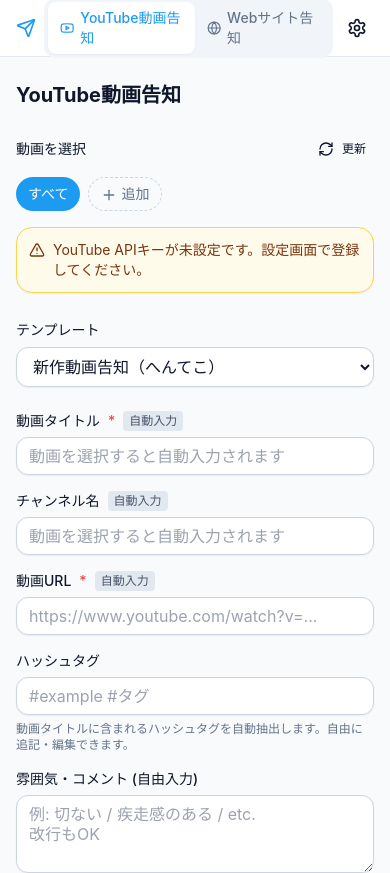
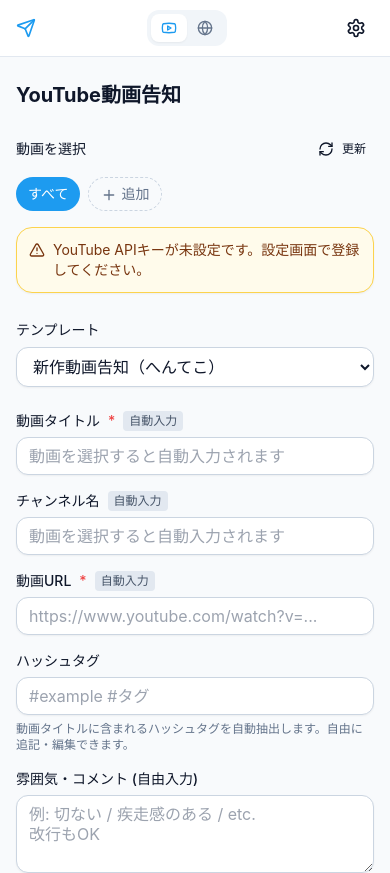
Before and after one commit to misoclub/x_send_helper, a React (Vite) app: page /#/compose/youtube in a window 390 px wide. Shown: the top 873 px of the page. Built offline with nearby package versions, Linux system fonts and the light colour scheme.

Commit message:
へっだーくるしい

```diff
--- a/src/components/layout/AppHeader.tsx
+++ b/src/components/layout/AppHeader.tsx
@@ -23,14 +23,16 @@
                 key={pt.id}
                 to={`/compose/${pt.id}`}
                 aria-current={active ? 'page' : undefined}
-                className={`inline-flex items-center gap-1.5 rounded-lg px-3 py-1.5 text-sm font-medium transition ${
+                aria-label={pt.label}
+                title={pt.label}
+                className={`inline-flex items-center gap-1.5 rounded-lg px-2.5 py-1.5 text-sm font-medium transition sm:px-3 ${
                   active
                     ? 'bg-white text-brand shadow-sm dark:bg-slate-900'
                     : 'text-slate-500 dark:text-slate-400'
                 }`}
               >
                 <Icon className="h-4 w-4" />
-                <span>{pt.label}</span>
+                <span className="hidden sm:inline">{pt.label}</span>
               </Link>
             )
           })}
```
